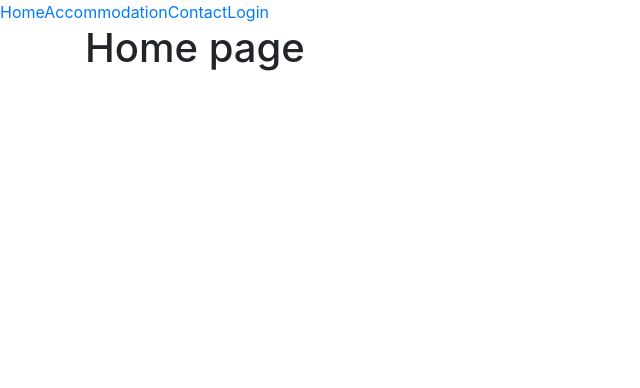
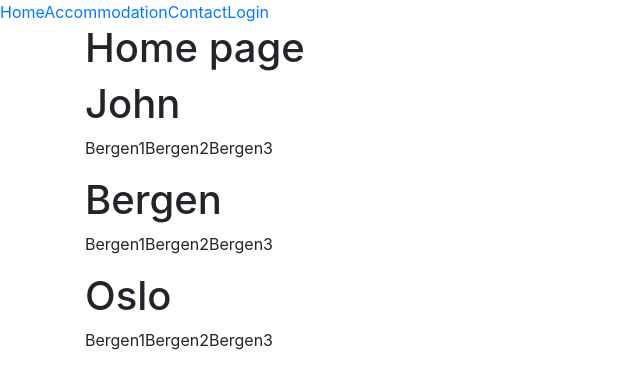
Before and after one commit to FrontEndVetle/Eilert-Forland-PE2-Holidaze, a React (Create React App) app: page / in a window 1280 px wide. Shown: the top 388 px of the page, without its empty margins (0-640 px from the left). Built offline with nearby package versions, Linux system fonts and the light colour scheme.

Commit message:
mapping through Homepage.Json file to display info

```diff
--- a/src/components/home/Home.js
+++ b/src/components/home/Home.js
@@ -1,7 +1,13 @@
 import React from 'react';
+import HomeContent from './HomeContent';
 
 function Home() {
-	return <h1>Home page</h1>;
+	return (
+		<>
+			<h1>Home page</h1>
+			<HomeContent />
+		</>
+	);
 }
 
 export default Home;
--- a/src/components/home/HomeContent.js
+++ b/src/components/home/HomeContent.js
@@ -1 +1,28 @@
 import React from 'react';
+/*import Card from 'react-bootstrap/Card';
+import Row from 'react-bootstrap/Row';
+import Col from 'react-bootstrap/Col';*/
+import HomeData from '../../data/Homepage.json';
+
+function HomeContent() {
+	return (
+		<div>
+			{HomeData.map((HomeDetail, index) => {
+				return (
+					<div key={index}>
+						<h1>{HomeDetail.title} </h1>
+						<p>{HomeDetail.information} </p>
+					</div>
+				);
+			})}
+		</div>
+	);
+}
+
+export default HomeContent;
+/*<Col>
+				<Card>
+					<Card.Title>Hello</Card.Title>
+				</Card>
+			</Col>
+		</Row>*/
--- /dev/null
+++ b/src/data/Homepage.json
@@ -0,0 +1,16 @@
+[{
+        "id": 1,
+        "title": "John",
+        "information": ["Bergen1", "Bergen2", "Bergen3"]
+    },
+    {
+        "id": 2,
+        "title": "Bergen",
+        "information": ["Bergen1", "Bergen2", "Bergen3"]
+    },
+    {
+        "id": 3,
+        "title": "Oslo",
+        "information": ["Bergen1", "Bergen2", "Bergen3"]
+    }
+]
```
Also changed, not shown: 1 other file (tests, documents, lock files or other folders).
